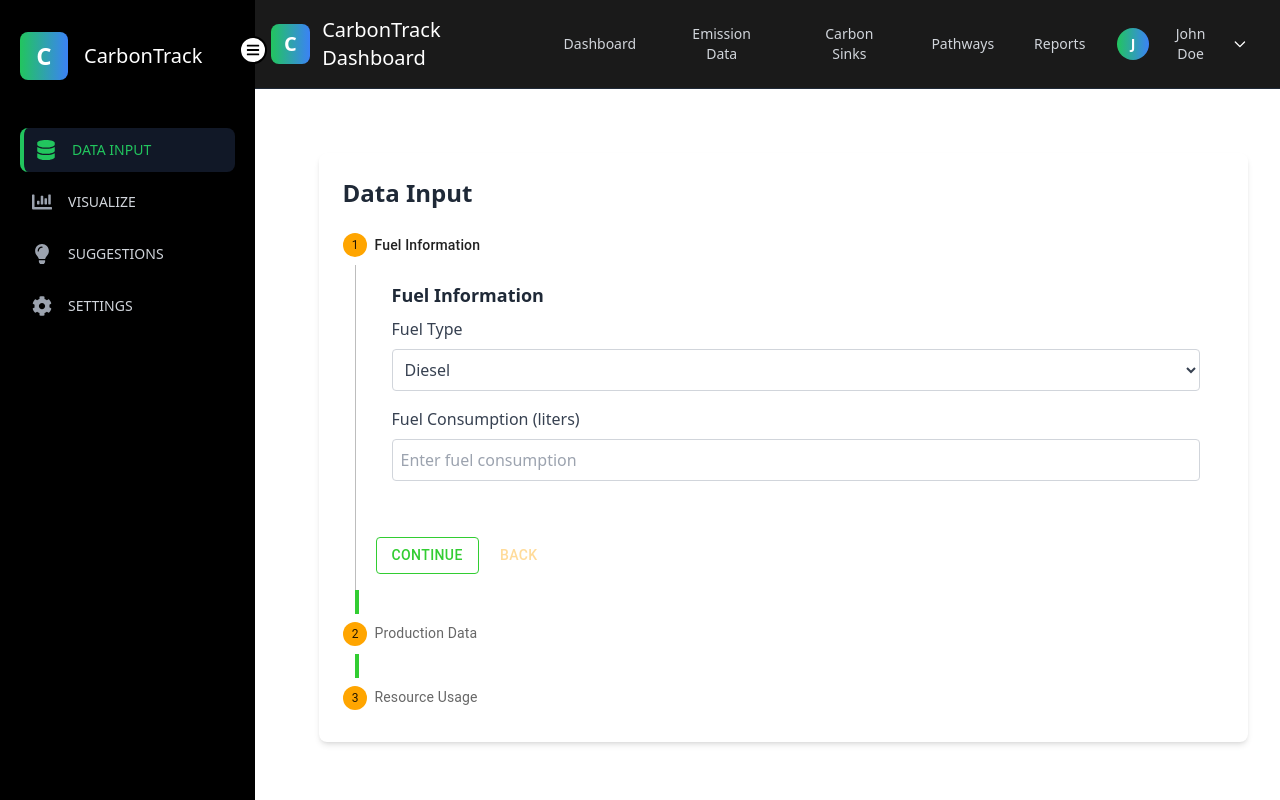
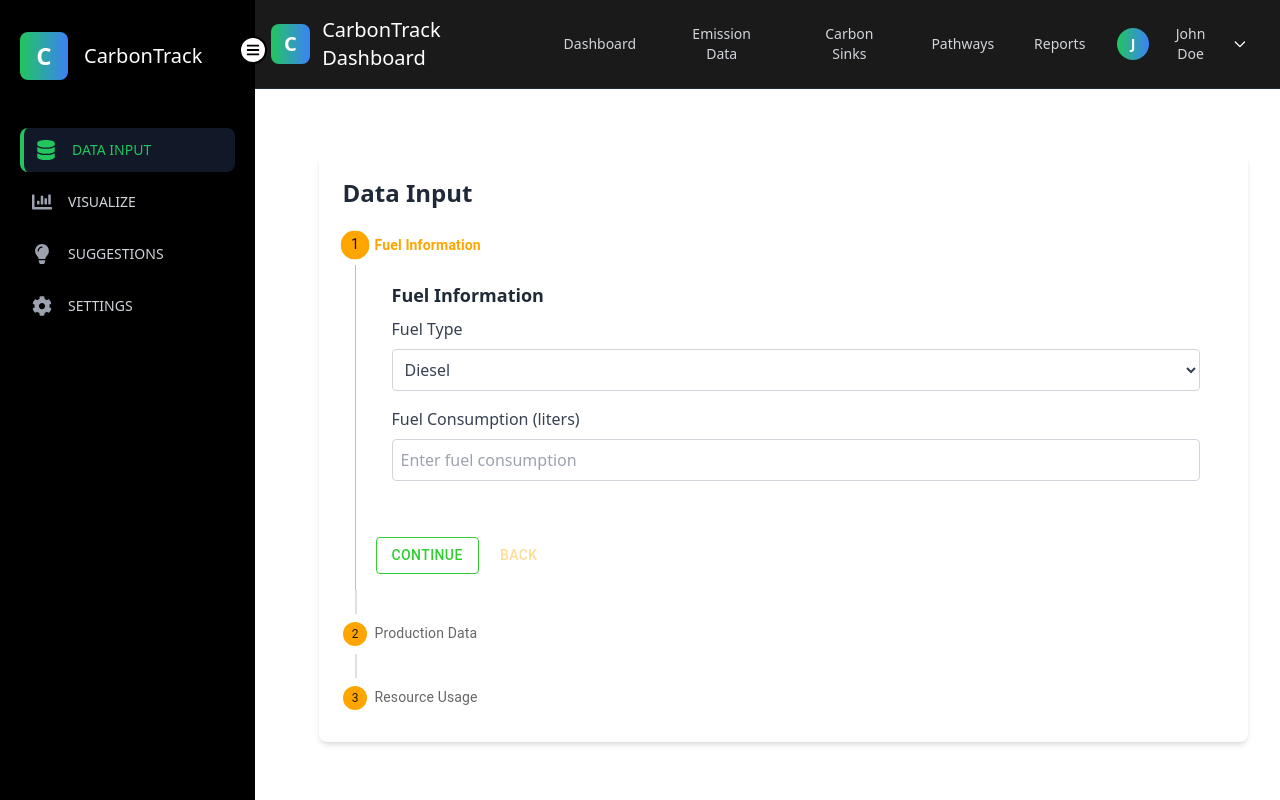
Before and after one commit to naveenrhindi/Frontend, a React (Vite) app: page /dataInput in a window 1280 px wide. Built offline with nearby package versions, Linux system fonts and the light colour scheme.

Commit message:
minor changes

```diff
--- a/src/components/DataInput/DataInput.jsx
+++ b/src/components/DataInput/DataInput.jsx
@@ -107,24 +107,68 @@ const DataInput = () => {
           orientation="vertical"
           sx={{
             '& .MuiStepIcon-root': {
-              color: '#FFA500', // Default step color
-              '&.Mui-active': { color: '#FFA500' }, // Active step color
-              '&.Mui-completed': { color: '#32CD32' }, // Completed step color
+              color: '#FFA500',
+              transition: 'all 0.3s ease-in-out',
+              '&.Mui-active': {
+                color: '#FFA500',
+                transform: 'scale(1.2)',
+              },
+              '&.Mui-completed': {
+                color: '#32CD32',
+                animation: 'pulse 0.5s ease-in-out',
+              },
             },
             '& .MuiStepConnector-line': {
-              borderColor: '#32CD32',
-              borderWidth: '0 0 0 4px',
+              borderColor: '#E0E0E0',
+              borderWidth: '0 0 0 2px',
+              transition: 'all 0.4s ease-in-out',
             },
             '& .MuiStepConnector-root.Mui-active .MuiStepConnector-line': {
               borderColor: '#32CD32',
-              borderWidth: '0 0 0 4px',
+              borderWidth: '0 0 0 2px',
+              animation: 'slideDown 0.5s ease-in-out',
             },
             '& .MuiStepConnector-root.Mui-completed .MuiStepConnector-line': {
               borderColor: '#32CD32',
-              borderWidth: '0 0 0 4px',
+              borderWidth: '0 0 0 2px',
             },
-            '& .MuiStep-root:last-child .MuiStepConnector-root': {
-              display: 'none',
+            '& .MuiStepConnector-root': {
+              marginLeft: '12px',
+            },
+            '& .MuiStepConnector-root.Mui-disabled .MuiStepConnector-line': {
+              borderColor: '#E0E0E0',
+              borderWidth: '0 0 0 2px',
+            },
+            '@keyframes pulse': {
+              '0%': {
+                transform: 'scale(1)',
+              },
+              '50%': {
+                transform: 'scale(1.2)',
+              },
+              '100%': {
+                transform: 'scale(1)',
+              },
+            },
+            '@keyframes slideDown': {
+              '0%': {
+                height: '0%',
+                opacity: 0,
+              },
+              '100%': {
+                height: '100%',
+                opacity: 1,
+              },
+            },
+            '& .MuiStepLabel-label': {
+              transition: 'color 0.3s ease-in-out',
+              '&.Mui-active': {
+                color: '#FFA500',
+                fontWeight: 'bold',
+              },
+              '&.Mui-completed': {
+                color: '#32CD32',
+              },
             },
           }}
         >
--- a/src/components/Visualise/ChartThree.jsx
+++ b/src/components/Visualise/ChartThree.jsx
@@ -102,7 +102,7 @@ const ChartThree = () => {
       </div>
 
       <div className="mb-2">
-        <div id="chartThree" className="mx-auto flex justify-center">
+        <div id="chartThree" className="mx-auto flex justify-center overflow-hidden">
           <ReactApexChart
             options={options}
             series={state.series}
```
